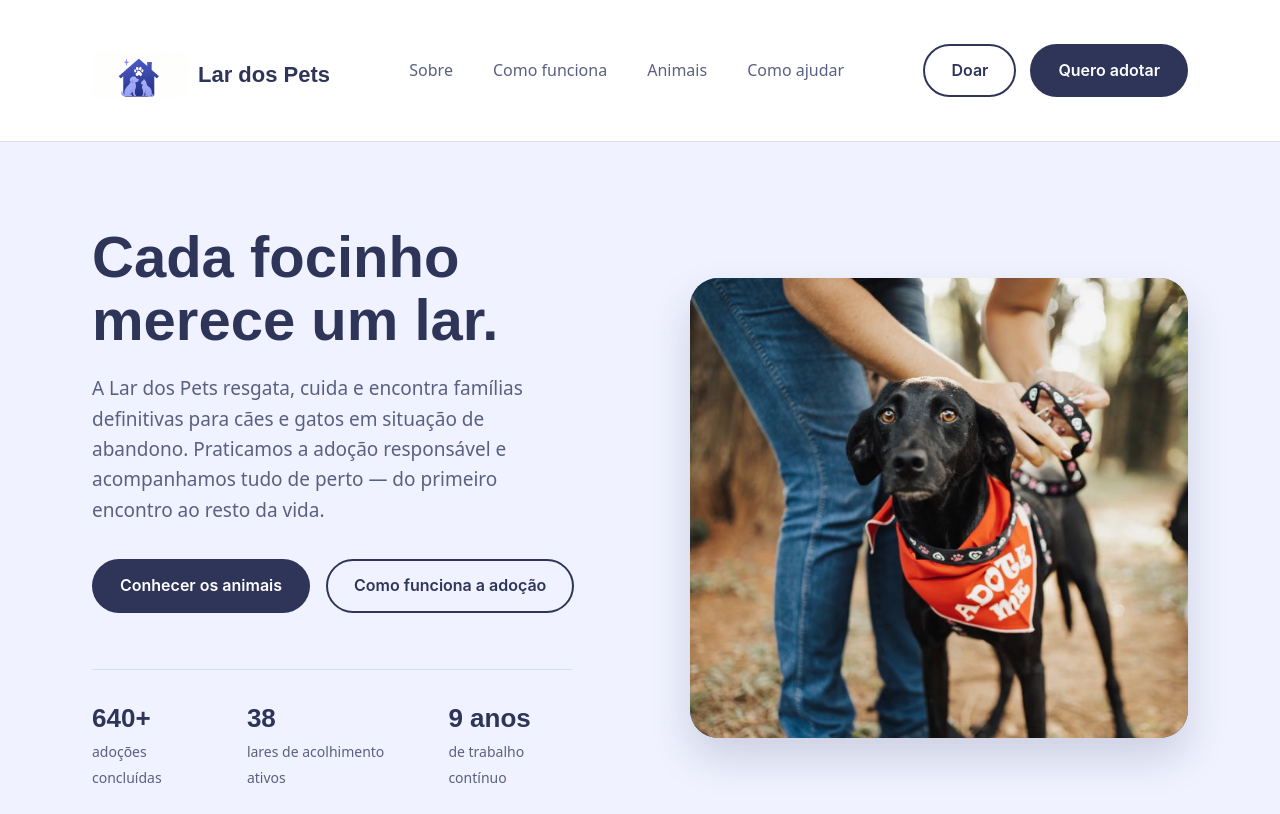
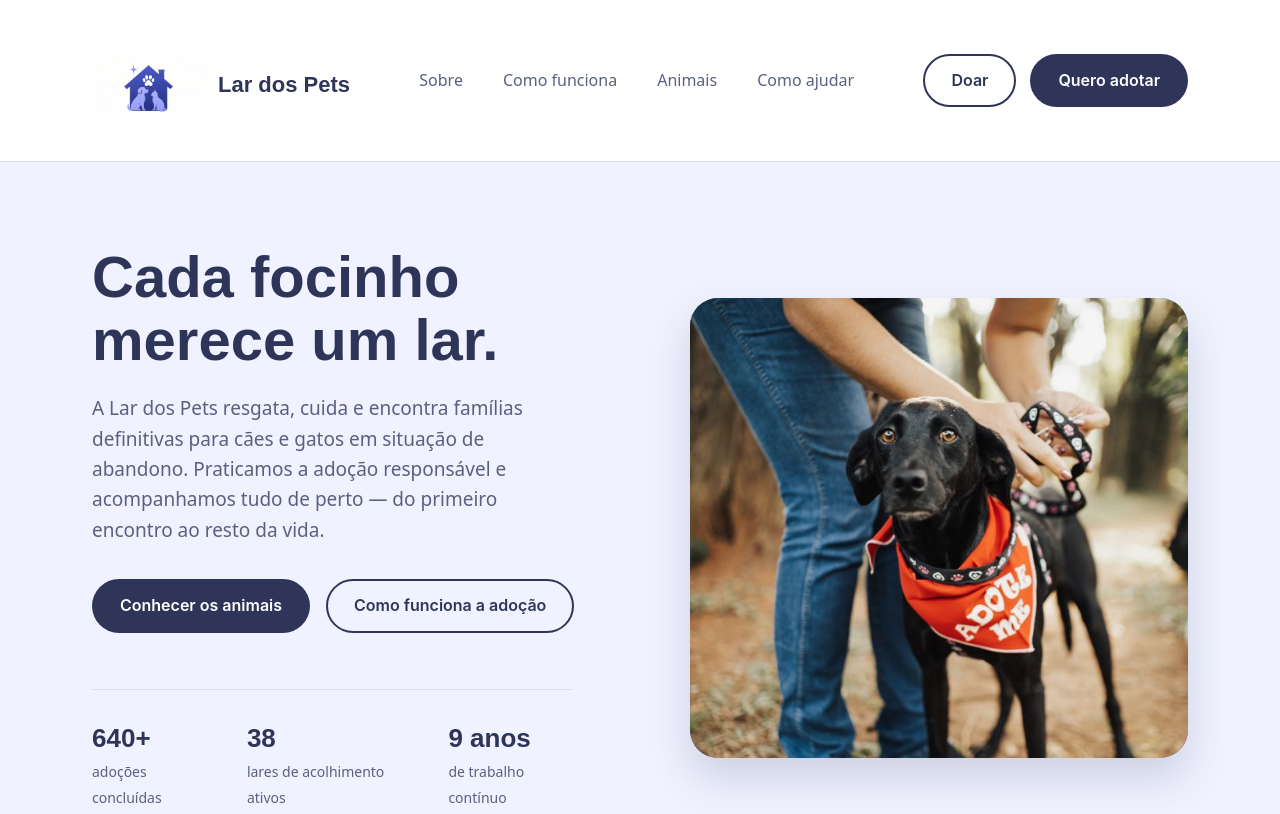
Before and after one commit to rogers-codes/ONG-Lar-Dos-Pets, a plain HTML site: page index.html in a window 1280 px wide. Shown: the top 814 px of the page. Drawn offline with Linux system fonts and the light colour scheme.

Commit message:
Ajustes no logo e alinhamento do header

```diff
--- a/css/main.css
+++ b/css/main.css
@@ -65,8 +65,8 @@
     padding-top: 9px;   /* empurra o texto um pouco pra baixo */
 }
 .icone-logotipo {
-    width: 96px;
-    height: 96px;
+    width: 116px;
+    height: 116px;
     margin: 0;
     display: flex;
     align-items: center;
```
